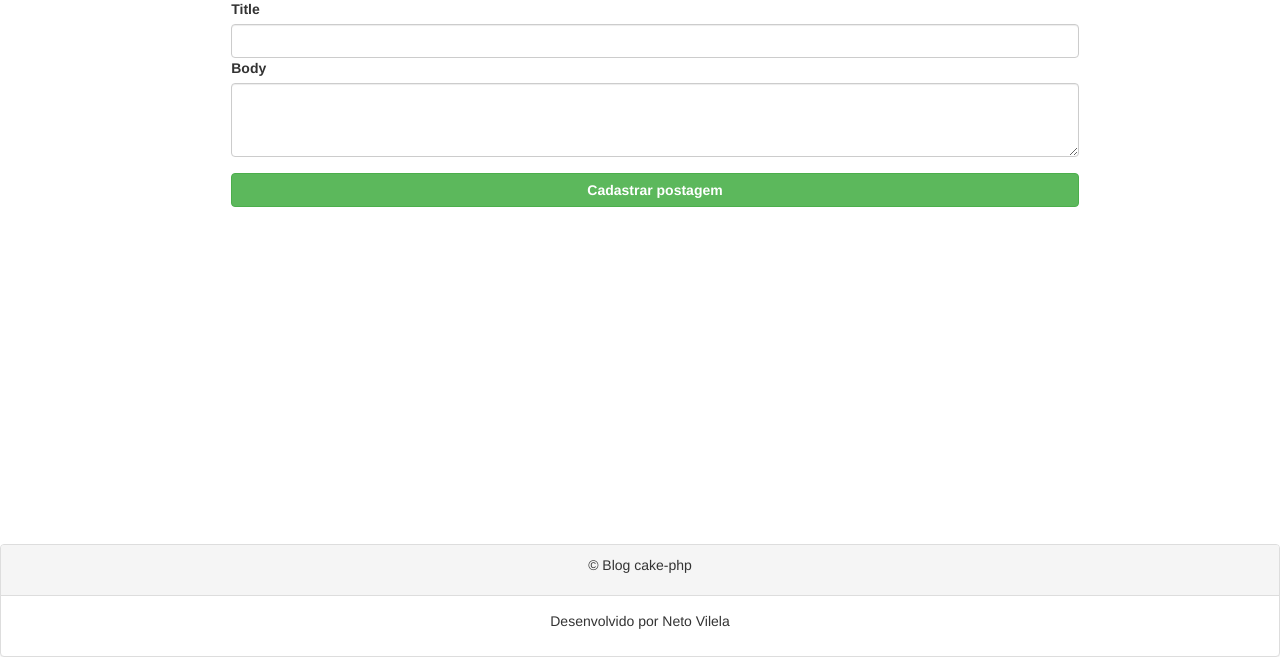
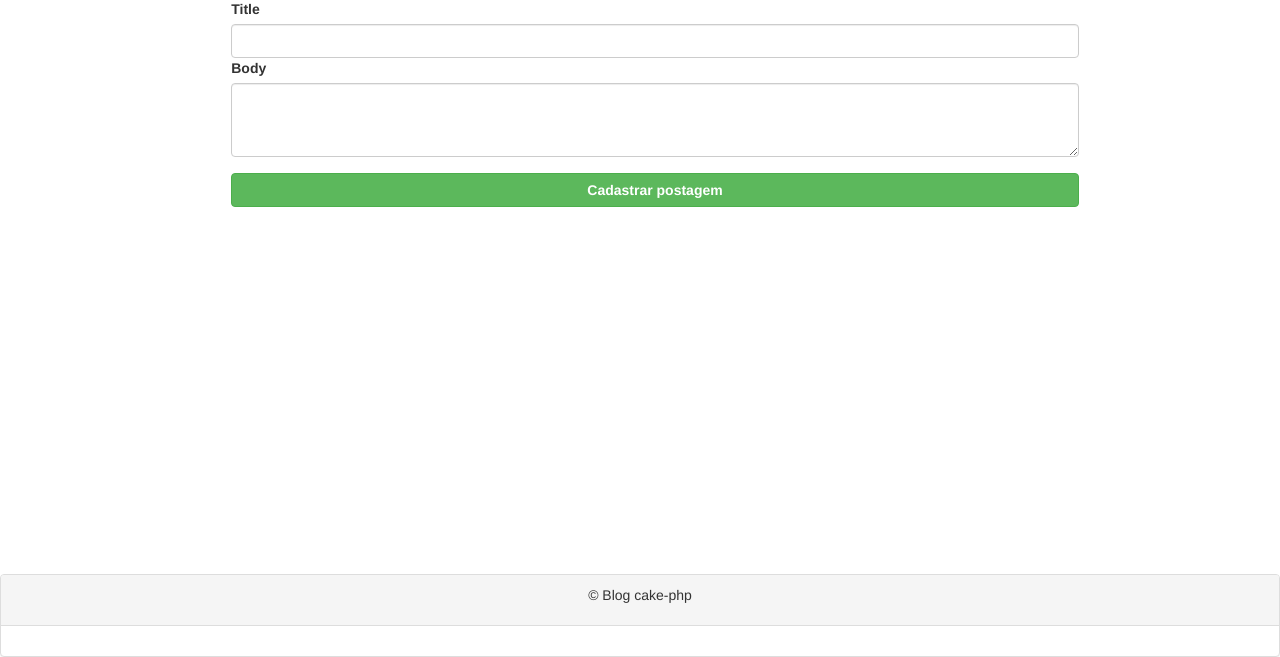
Before and after one commit to NetoVilela/blog_php, a CakePHP app: the page made by app/View/Posts/add.ctp in a window 1280 px wide. Shown: the part 143-800 px from the top of the page. Run offline with PHP 8.4 and a stand-in for CakePHP, Linux system fonts and the light colour scheme; the template is opened without the code that fills it, so the values that code supplies are empty; form fields are guessed from the names that the template uses; some libraries are stand-ins or nearby versions.

Commit message:
FIX: Fremovido footer

```diff
--- a/app/View/Layouts/default.ctp
+++ b/app/View/Layouts/default.ctp
@@ -67,7 +67,7 @@ $cakeVersion = __d('cake_dev', 'CakePHP %s', Configure::version())
 				<p class="text-center">&copy; Blog cake-php</p>
 			</div>
 			<div class="panel-body bg-muted">
-				<p class="text-center">Desenvolvido por Neto Vilela</p>
+				<!-- <p class="text-center">Desenvolvido por Neto Vilela</p> -->
 			</div>
 		</footer>
 
```
